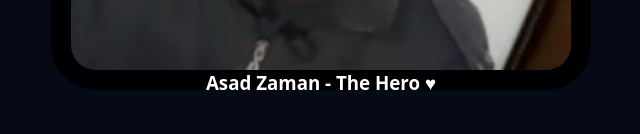
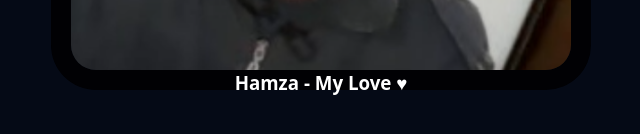
Before and after one commit to muhammad-salman-webdev/learning-css, a plain HTML site: page CSS/Transforms/index.html in a window 1280 px wide. Shown: the part 568-702 px from the top of the page, without its empty margins (319-959 px from the left). Drawn offline with Linux system fonts and the light colour scheme.

Commit message:
Update index.html

```diff
--- a/CSS/Transforms/index.html
+++ b/CSS/Transforms/index.html
@@ -11,7 +11,7 @@
       <div class="item">
         <img src="hamza.png" alt="" />
       </div>
-      <h3>Asad Zaman - The Hero ♥</h3>
+      <h3>Hamza - My Love ♥</h3>
     </div>
   </body>
 </html>
```
